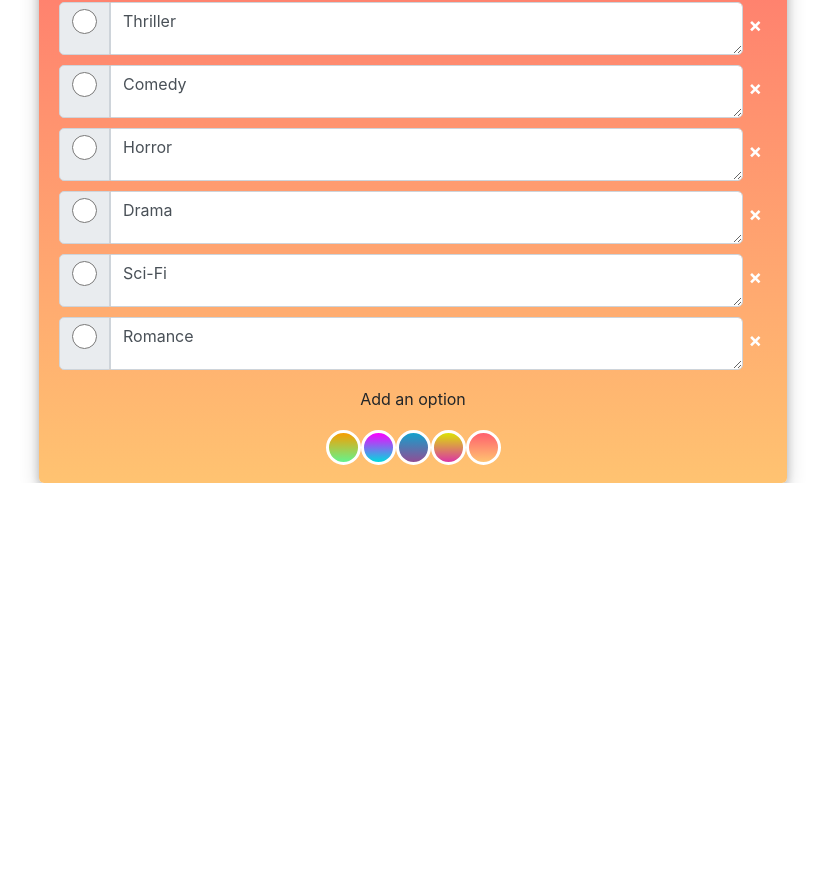
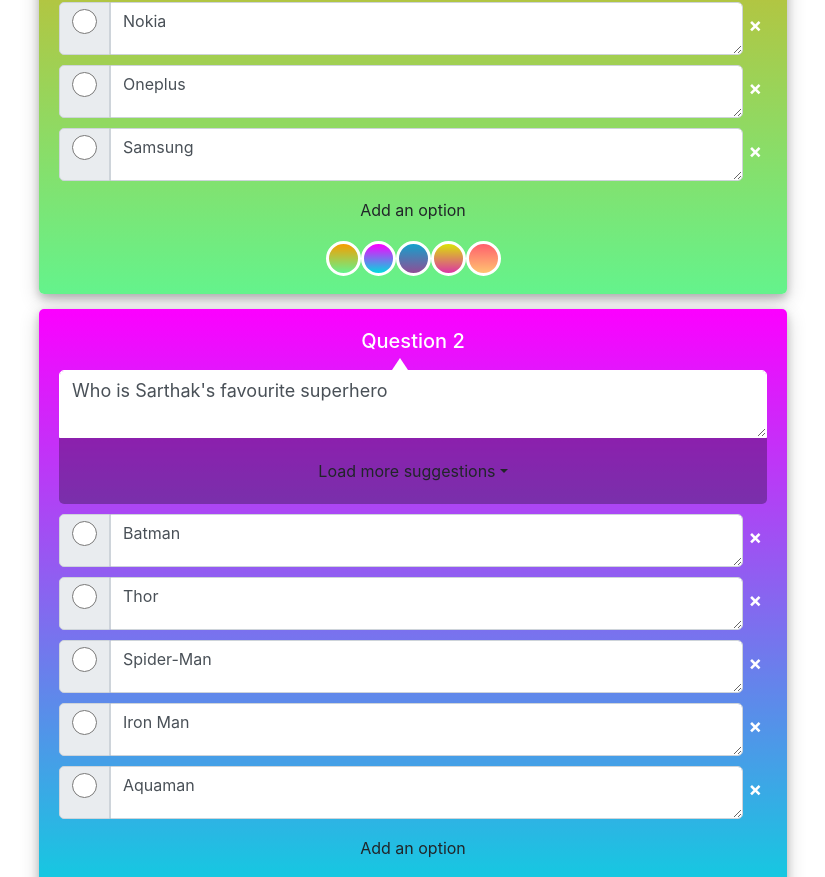
Before and after one commit to sarthakaditya52/Mybuddy, a React (Create React App) app in the folder client/: page / in a window 1280 px wide. Shown: the part 338-1215 px from the top of the page, without its empty margins (227-1052 px from the left). Before the commit the page ends 821 px from the top, so only its background shows below. Built offline with nearby package versions, Linux system fonts and the light colour scheme.

Commit message:
Few changes to Question component and Add multiple questions

```diff
--- a/client/src/App.js
+++ b/client/src/App.js
@@ -2,13 +2,14 @@
 import './App.css';
 import 'bootstrap/dist/css/bootstrap.min.css'
 import AppNavabr from './components/AppNavbar';
-import Login from './components/Login';
-import Question from './components/Question';
+// import Login from './components/Login';
+import CreateQuiz from './components/CreateQuiz'
+
 function App() {
   return (
     <div id="container">
-          <AppNavabr />
-          <Question />
+      <AppNavabr />
+      <CreateQuiz />
     </div>
   );
 }
--- /dev/null
+++ b/client/src/components/CreateQuiz.js
@@ -0,0 +1,99 @@
+import React, { Component } from 'react'
+import Question from './Question'
+import { Button } from 'reactstrap';
+
+export class CreateQuiz extends Component {
+    constructor(props) {
+        super(props);
+        this.state = {
+          QuesA: [null,null,null,null,null,null,null,null,null,null]
+        }
+    }
+
+    getQuesData(data)
+    {
+        var Question = {
+            ques: data.question.ques,
+            ans: data.answer,
+            options: data.options.options
+        }
+        var Qa = this.state.QuesA.slice();
+        Qa[data.questionNo - 1] =  Question
+        this.setState({
+          QuesA: Qa
+        });
+    }
+
+    render() {
+        return (
+            <div>
+                <Question
+                    index={1}
+                    quesNo={1}
+                    gradient={'green'}
+                    resQ = {this.state.QuesA[0]}
+                    QuesData={this.getQuesData.bind(this)}
+                  />
+                <Question
+                    index={2}
+                    quesNo={2}
+                    gradient={'voilet'}
+                    QuesData={this.getQuesData.bind(this)}
+                  />
+                <Question
+                    index={3}
+                    quesNo={3}
+                    gradient={'indigo'}
+                    QuesData={this.getQuesData.bind(this)}
+                  />
+                <Question
+                    index={4}
+                    quesNo={4}
+                    gradient={'yellow'}
+                    QuesData={this.getQuesData.bind(this)}
+                  />
+                <Question
+                    index={5}
+                    quesNo={5}
+                    gradient={'red'}
+                    QuesData={this.getQuesData.bind(this)}
+                  />
+                <Question
+                    index={6}
+                    quesNo={6}
+                    gradient={'voilet'}
+                    QuesData={this.getQuesData.bind(this)}
+                  />
+                <Question
+                    index={7}
+                    quesNo={7}
+                    gradient={'yellow'}
+                    QuesData={this.getQuesData.bind(this)}
+                  />
+                <Question
+                    index={8}
+                    quesNo={8}
+                    gradient={'indigo'}
+                    QuesData={this.getQuesData.bind(this)}
+                  />
+                <Question
+                    index={9}
+                    quesNo={9}
+                    gradient={'red'}
+                    QuesData={this.getQuesData.bind(this)}
+                  />
+                <Question
+                    index={0}
+                    quesNo={10}
+                    gradient={'green'}
+                    QuesData={this.getQuesData.bind(this)}
+                  />
+                <Button onClick={this.onClick}>
+                    Submit
+                </Button>
+            </div>
+        )
+    }
+}
+
+export default CreateQuiz;
--- a/client/src/components/Question.js
+++ b/client/src/components/Question.js
@@ -1,23 +1,24 @@
 import React, { Component } from 'react'
-import { Form, FormGroup, Label, Input, Dropdown, DropdownToggle, DropdownMenu, DropdownItem } from 'reactstrap';
+import { Form, Dropdown, DropdownToggle, DropdownMenu, DropdownItem } from 'reactstrap';
 
 export class Question extends Component {
     constructor(props) {
         super(props);
         this.state = {
             user: 'Sarthak',
-            backgroundImage : 'linear-gradient(#fc00ff, #00dbde)'
             }
         this.state = {
+            count: 0,
+            backgroundImage : this.props.gradient,
             isOpen: false,
             user: 'Sarthak',
-            questionNo: '1',
-            index:'10',
-            question: 'What type of movies does '+ this.state.user +' like the most?',
+            questionNo: this.props.quesNo,
+            index: this.props.index,
+            answer: null,
             questionOptions:
                 [
                     {ques:`Add your Own Question`, id: 0},
-                    {ques:`Which is ${this.state.user} favorite smartphone brand?`, id: 1},
+                    {ques:`Which is ${this.state.user} favourite smartphone brand?`, id: 1},
                     {ques:`Who is ${this.state.user}'s favourite superhero`, id: 2},
                     {ques:`How many kids does ${this.state.user} want ?`, id: 3},
                     {ques:`What is ${this.state.user}'s dream car?`, id: 4},
@@ -57,7 +58,7 @@
     }
 
     selectQuestion(index){
-        if(index == 0)
+        if(index === 0)
         {
             var Ques = this.state.questionOptions;
             Ques.push({ques: 'Add a Question', id: Ques.length});
@@ -71,8 +72,7 @@
         }
         this.setState({
             index: index,
-            question: this.state.questionOptions[index].ques,
-            options: this.state.answerOptions[index]
+            answer: null
         });
     }
 
@@ -80,16 +80,16 @@
         var options = this.state.answerOptions[this.state.index].options;
         var newVar = [];
         for(var i = 0; i < options.length; i++)
-            if(options[i].key != option)
-                newVar.push(options[i])
-        newVar = {id: Number(this.state.index), options:  newVar}
+            if(options[i].key !== option)
+                newVar.push(options[i]);
+        newVar = {id: Number(this.state.index), options:  newVar};
         var newOptions = [];
-        for(var i = 0; i < this.state.answerOptions.length; i++)
+        for(var j = 0; j < this.state.answerOptions.length; j++)
         {
-            if(this.state.answerOptions[i].id != this.state.index)
-                newOptions.push(this.state.answerOptions[i])
+            if(this.state.answerOptions[j].id !== this.state.index)
+                newOptions.push(this.state.answerOptions[j]);
             else
-                newOptions.push(newVar)
+                newOptions.push(newVar);
         }
         this.setState({
             answerOptions: newOptions
@@ -98,18 +98,18 @@
 
     addOption(){
         var newVar = this.state.answerOptions[this.state.index].options;
-        if(newVar.length == 0)
+        if(newVar.length === 0)
             newVar.push({key: 0, option: 'Add an option'});
         else
             newVar.push({key: Number(Number(newVar[newVar.length - 1].key) + 1), option: 'Add an option'});
-        newVar = {id: Number(this.state.index), options:  newVar}
+        newVar = {id: Number(this.state.index), options:  newVar};
         var newOptions = [];
         for(var i = 0; i < this.state.answerOptions.length; i++)
         {
-            if(this.state.answerOptions[i].id != this.state.index)
-                newOptions.push(this.state.answerOptions[i])
+            if(this.state.answerOptions[i].id !== this.state.index)
+                newOptions.push(this.state.answerOptions[i]);
             else
-                newOptions.push(newVar)
+                newOptions.push(newVar);
         }
         this.setState({
             answerOptions: newOptions
@@ -118,46 +118,184 @@
 
     BgChange(color)
     {
-        if(color == 'green')
-            this.Style = {
-                backgroundImage : 'linear-gradient(#f79d00, #64f38c)'
+        if(color === 'green')
+            {
+                this.Style = {
+                    backgroundImage : 'linear-gradient(#f79d00, #64f38c)'
+                }
+                this.setState({
+                    backgroundImage: 'green'
+                })
             }
 
-        if(color == 'voilet')
+        if(color === 'voilet')
+        {
             this.Style = {
                 backgroundImage : 'linear-gradient(#fc00ff, #00dbde)'
             }
+            this.setState({
+                backgroundImage: 'voilet'
+            })
+        }
 
-        if(color == 'indigo')
+        if(color === 'indigo')
+        {
             this.Style = {
                 backgroundImage : 'linear-gradient(#14a1cc, #904e95)'
             }
+            this.setState({
+                backgroundImage: 'indigo'
+            })
+        }
 
-        if(color == 'yellow')
+        if(color === 'yellow')
+        {
             this.Style = {
                 backgroundImage : 'linear-gradient(#dbe207, #db36a4)'
             }
+            this.setState({
+                backgroundImage: 'yellow'
+            })
+        }
 
-        if(color == 'red')
+        if(color === 'red')
+        {
             this.Style = {
                 backgroundImage : 'linear-gradient(#FF5F6D, #FFC371)'
             }
+            this.setState({
+                backgroundImage: 'red'
+            })
+        }
+    }
 
+    qOnChange = e =>{
+        var Ques = this.state.questionOptions;
+        var newQues = {ques: e.target.value, id: this.state.index};
+        var newQuestns = [];
+        for(var i = 0; i < Ques.length; i++)
+        {
+            if(Ques[i].id === this.state.index)
+                newQuestns.push(newQues);
+            else
+                newQuestns.push(Ques[i]);
+        }
         this.setState({
-            backgroundImage: 'Updated'
-        })
+            questionOptions: newQuestns
+        });
+    }
+
+    oOnChange = (e,key) => {
+        var options = this.state.answerOptions[this.state.index].options;
+        var newOptn = { key: key, option: e.target.value};
+        var newVar = [];
+        for(var i = 0; i < options.length; i++)
+            if(options[i].key !== key)
+                newVar.push(options[i]);
+            else
+                newVar.push(newOptn);
+        newVar = {id: Number(this.state.index), options:  newVar};
+        var newOptions = [];
+        for(var j = 0; j < this.state.answerOptions.length; j++)
+        {
+            if(this.state.answerOptions[j].id !== this.state.index)
+                newOptions.push(this.state.answerOptions[j]);
+            else
+                newOptions.push(newVar);
+        }
+        this.setState({
+            answerOptions: newOptions
+        });
+    }
+
+    oOnClick = (e,key) => {
+        this.setState({
+            answer: key
+        });
+    }
+
+    componentDidMount(){
+        let color = this.props.gradient;
+        if(color === 'green')
+            {
+                this.Style = {
+                    backgroundImage : 'linear-gradient(#f79d00, #64f38c)'
+                }
+                this.setState({
+                    backgroundImage: 'green'
+                })
+            }
+
+        if(color === 'voilet')
+        {
+            this.Style = {
+                backgroundImage : 'linear-gradient(#fc00ff, #00dbde)'
+            }
+            this.setState({
+                backgroundImage: 'voilet'
+            })
+        }
+
+        if(color === 'indigo')
+        {
+            this.Style = {
+                backgroundImage : 'linear-gradient(#14a1cc, #904e95)'
+            }
+            this.setState({
+                backgroundImage: 'indigo'
+            })
+        }
+
+        if(color === 'yellow')
+        {
+            this.Style = {
+                backgroundImage : 'linear-gradient(#dbe207, #db36a4)'
+            }
+            this.setState({
+                backgroundImage: 'yellow'
+            })
+        }
+
+        if(color === 'red')
+        {
+            this.Style = {
+                backgroundImage : 'linear-gradient(#FF5F6D, #FFC371)'
+            }
+            this.setState({
+                backgroundImage: 'red'
+            })
+        }
+
+    }
+
+    formChange(){
+        setTimeout(function(){
+            var ques = this.state.questionOptions[this.state.index];
+            var options = this.state.answerOptions[this.state.index];
+            var answer = this.state.answer;
+            var questionNo = this.state.questionNo;
+
+            var QuesData = {
+                question: ques,
+                options: options,
+                answer: answer,
+                questionNo: questionNo,
+            }
+
+            this.props.QuesData(QuesData);
+       }.bind(this),500);
     }
 
     render() {
         return (
-            <Form>
+            <Form onChange={this.formChange.bind(this)}>
                 <div id="question-card" style={this.Style}>
                     <h1 className="question-heading">
                         Question {this.state.questionNo}
                     </h1>
                     <div className="triangle-up"></div>
                     <div className="question-text">
-                        <textarea className="form-control" defaultValue={this.state.question} rows="2"></textarea>
+                        <textarea className="form-control" name="question" onChange={this.qOnChange} rows="2" value={this.state.questionOptions[this.state.index].ques} />
                     </div>
                     <Dropdown className="question-suggestion-btn" direction="down" isOpen={this.state.isOpen} toggle={this.toggle} >
                         <DropdownToggle className="question-suggestion-toggle" caret color="white">
@@ -172,13 +310,13 @@
                     <div className="option_enclosure">
                         {
                             this.state.answerOptions[this.state.index].options.map((items) => (
-                                <div className="input-group">
+                                <div key={items.key} className="input-group">
                                     <div className="input-group-text">
                                         <label className="radio-container">
-                                            <input type="radio"className="option-input radio" autoComplete="off" />
+                                            <input type="radio" onClick={ (e) => this.oOnClick(e, items.option) } checked={items.option === this.state.answer} className="option-input radio"/>
                                         </label>
                                     </div>
-                                    <textarea maxLength="56" spellCheck="false" type="text" className="form-control textarea-form textarea-form-user" rows="1" cols="60" value={items.option}/>
+                                        <textarea maxLength="56" spellCheck="false" type="text" onChange={ (e) => this.oOnChange(e, items.key) }  className="form-control textarea-form textarea-form-user" rows="1" cols="60" value={items.option} />
                                     <span className="option_remove_icon" onClick={this.removeOption.bind(this,items.key)}>×</span>
                                 </div>
                             ))
```
